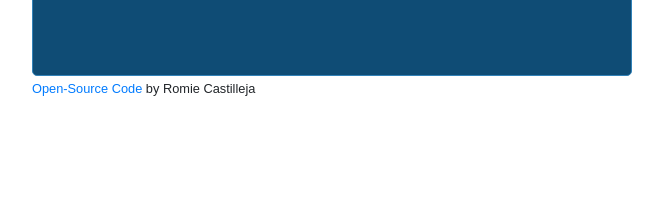
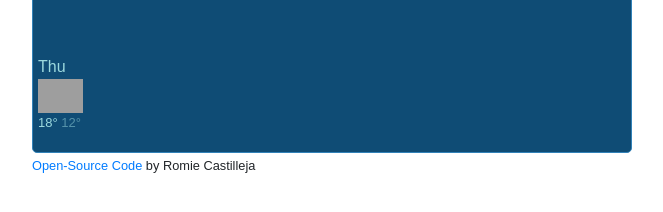
Before and after one commit to Romiec13/Final-weather-app, a plain HTML site: page index.html in a window 1280 px wide. Shown: the part 222-434 px from the top of the page, without its empty margins (53-716 px from the left). Drawn offline with nearby package versions, Linux system fonts and the light colour scheme; no server answers; grey boxes are pictures that could not be loaded.

Commit message:
added forecast to HTML & CSS

```diff
--- a/index.html
+++ b/index.html
@@ -75,6 +75,20 @@
             </div>
           </div>
         </div>
+        <div class="weather-forcast">
+          <div class="row">
+            <div class="col=2">
+              <div class="weather-forecast-date">
+                Thu
+              </div>
+              <img src="	https://openweathermap.org/img/wn/01d@2x.png" alt="" width="45"/>
+              <div class="weather-forecast-temp">
+                <span class="weather-forecast-max">18°</span>
+              <span class="weather-forecast-min">12°</span>
+              </div>
+            </div>
+          </div>
+        </div>
       </div>
       <small
         ><a href="https://thirsty-golick-06190f.netlify.app/" target="_blank"
--- a/src/styles.css
+++ b/src/styles.css
@@ -72,3 +72,22 @@ li {
 .active:hover {
   text-decoration: none;
 }
+
+.weather-forecast {
+  margin-top: 20px;
+  text-align: center;
+}
+
+.weather-forecast-date {
+  font-size: 16px;
+  color:#9cd9de
+}
+
+.weather-forecast-temp {
+  font-size: 13px;
+  color:#9cd9de
+}
+
+.weather-forecast-min {
+  opacity: 0.5;
+}
```
